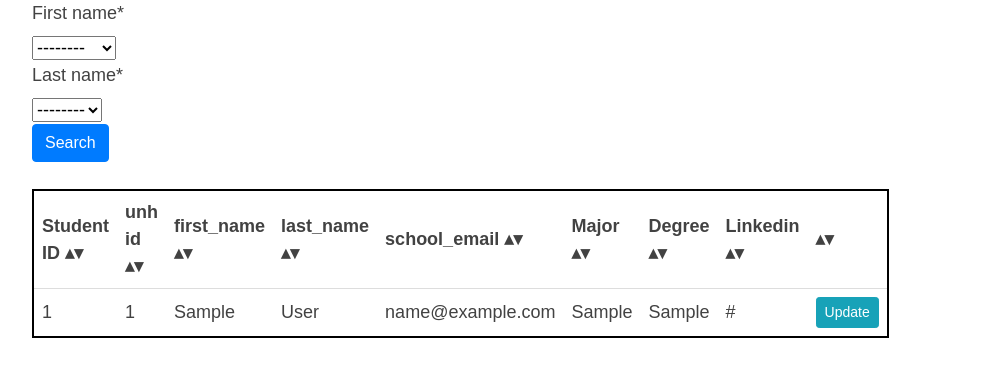
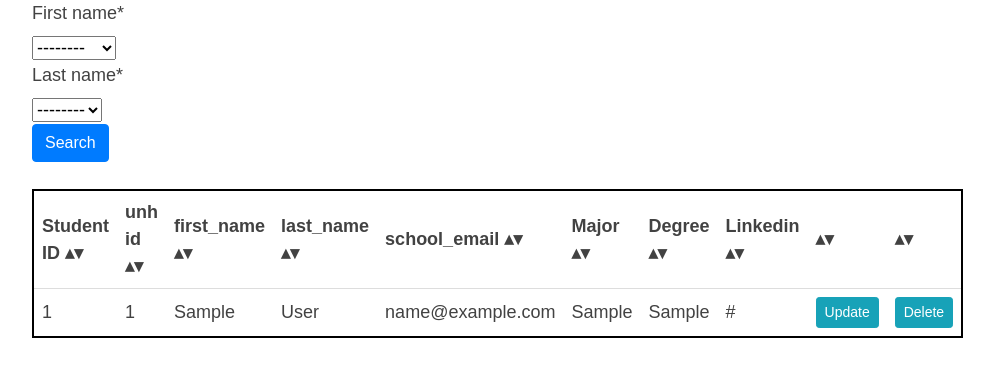
Before and after one commit to zt1020/FullStackFinal, a Django app: page /display_students/ in a window 1280 px wide; the page is wider, and only the part inside the window is pictured. Shown: the part 154-531 px from the top of that part, without its empty margins (68-1062 px from the left). Run offline with Django 3.2, Linux system fonts and the light colour scheme; a user stored in the database is signed in; tables that the repository leaves empty hold one stand-in row (values such as "Sample post"); some libraries are stand-ins or nearby versions.

Commit message:
Added delete button for each record

```diff
--- a/templates/display_students.html
+++ b/templates/display_students.html
@@ -21,6 +21,7 @@
 <th>Degree</th>
 <th>Linkedin</th>
 <th></th>
+<th></th>
 </tr>
 </thead>
 
@@ -37,7 +38,7 @@
 <td>{{student_item.degree}}</td>
 <td>{{student_item.linkedin}}</td>
 <td><a class="btn btn-sm btn-info" href="{% url 'update_student' student_item.pk %}">Update</a></td>
-
+<td><a class="btn btn-sm btn-info" href="{% url 'delete_student' student_item.pk %}">Delete</a></td>
 </tr>
 {% endfor %}
 </tbody>
```
